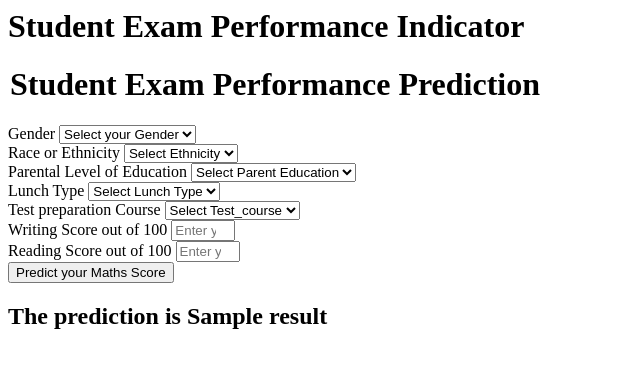
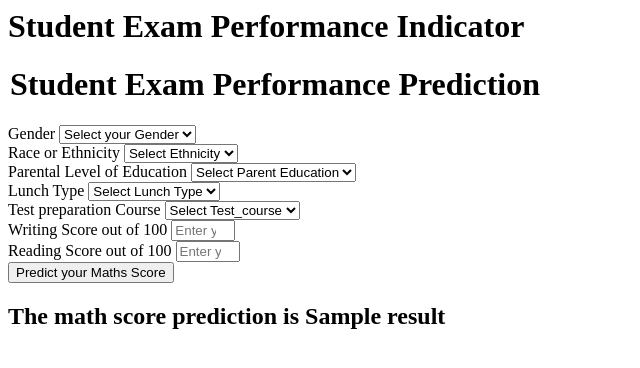
Before and after one commit to Mainak3000/mlproject_001, a Flask app: template templates/home.html in a window 1280 px wide. Shown: the top 368 px of the page, without its empty margins (0-640 px from the left). Run offline with Flask 3, Linux system fonts and the light colour scheme; the template is opened without the code that fills it: most values are stand-ins (such as "Sample title", 1, 10 or a date in 2020).

Commit message:
small changes

```diff
--- a/app.py
+++ b/app.py
@@ -40,7 +40,7 @@ def predict_data():
 
         logging.info("Predictions returned to web-page")
 
-        return render_template("home.html", result=result[0])
+        return render_template("home.html", result=round(result[0], 2))
 
 
 if __name__=="__main__":
--- a/templates/home.html
+++ b/templates/home.html
@@ -105,7 +105,7 @@
         </div>
     </form>
     <h2>
-       The prediction is {{result}}
+       The math score prediction is {{result}}
     </h2>
    <body>
 </html>
```
